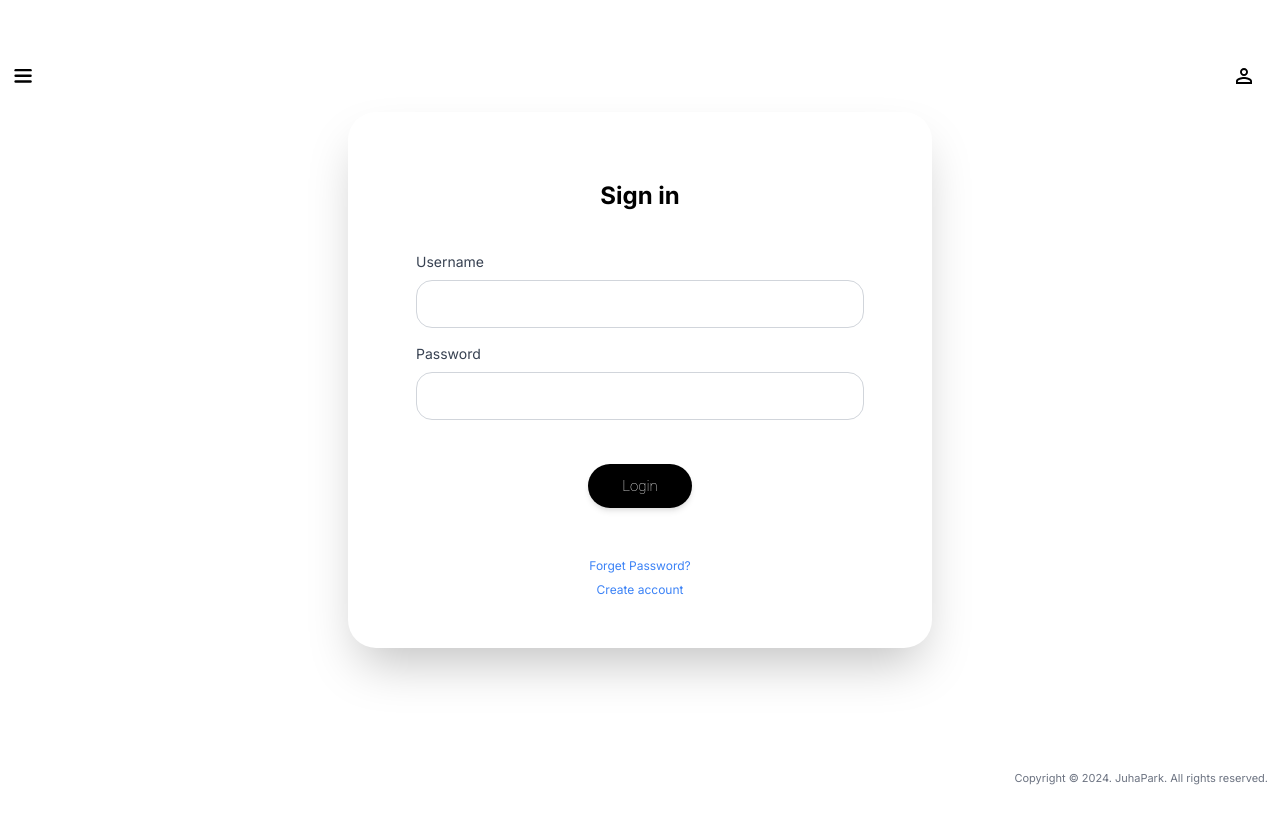
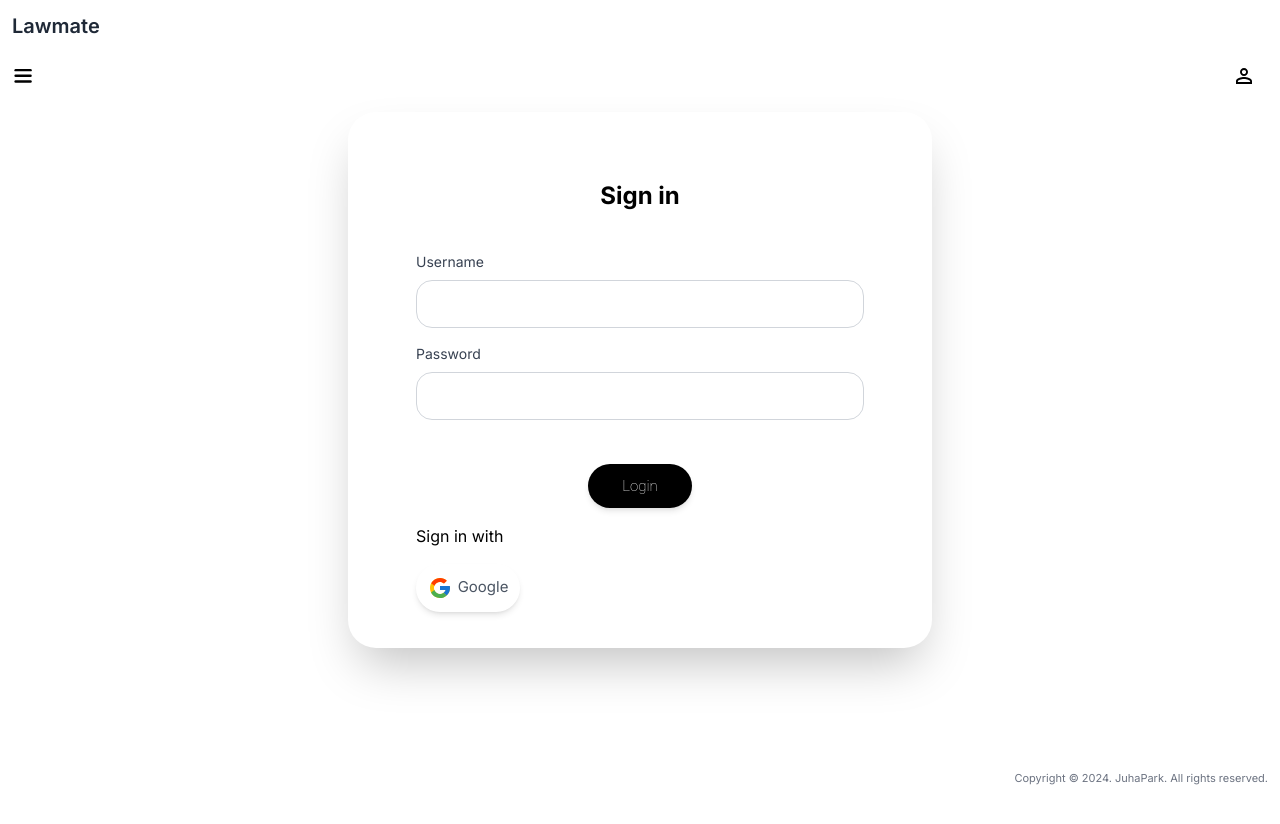
Before and after one commit to iuhapark/TX, a Next.js app in the folder nextjs-14/: page /pages/users/login in a window 1280 px wide. Shown: the top 824 px of the page. Built offline with nearby package versions, Linux system fonts and the light colour scheme.

Commit message:
Design - adjust page layout

```diff
--- a/nextjs-14/src/app/components/common/module/menu.tsx
+++ b/nextjs-14/src/app/components/common/module/menu.tsx
@@ -71,7 +71,7 @@ export default function App() {
     <div>
     <div ref={scope}>
       <Menu />
-      <MenuBar bar={() => setIsOpen(!isOpen)} />
+      <MenuBar bar={() => setIsOpen(isOpen)} />
     </div>
     </div>
   );
--- a/nextjs-14/src/app/layout.tsx
+++ b/nextjs-14/src/app/layout.tsx
@@ -30,7 +30,8 @@ export default function RootLayout({
     <html lang="en">
       <body className={inter.className}>
         <ReduxProvider>
-          <header>{parseCookies().message === "SUCCESS" && <Header />}</header>
+          {/* <header>{parseCookies().message === "SUCCESS" && <Header />}</header> */}
+          <Header />
           <main>
             <App />
             <Profile />
--- a/nextjs-14/src/app/pages/users/login/page.tsx
+++ b/nextjs-14/src/app/pages/users/login/page.tsx
@@ -109,7 +109,7 @@ export default function LoginPage() {
 
   return (
     <div className="flex justify-center h-screen w-full px-5 sm:px-0">
-      <div className="w-[73vh] h-[67vh] overflow-hidde mt-28 flex rounded-[3.5vh] shadow-2xl overflow-x-auto">
+      <div className="w-[73vh] h-[67vh] mt-28 flex rounded-[3.5vh] shadow-2xl overflow-y-auto">
         <div className="w-full p-[8.5vh] justify-center items-center">
           <p className="text-2xl text-center font-bold">Sign in</p>
           <div className="mt-10">
@@ -157,13 +157,16 @@ export default function LoginPage() {
             </pre>
           )}
           <div className="flex justify-center">
-            <button onClick={handleSubmit} className="static m-11">
+            <button onClick={handleSubmit} className="static mt-11">
               Login
             </button>
           </div>
-          {/* <a
+          <div className="flex justyfy-center items-center mt-4 mb-4">
+            Sign in with
+          </div>
+          <a
             href="#"
-            className=" flex items-center justify-center mt-4 text-white rounded-lg shadow-md hover:bg-gray-100"
+            className=" flex items-center justify-center text-white rounded-[1.5rem] shadow-md hover:bg-gray-100 w-[13vh] mb-11"
           >
             <div className="flex px-5 justify-center w-full py-3">
               <div className="min-w-[30px]">
@@ -187,12 +190,12 @@ export default function LoginPage() {
                 </svg>
               </div>
               <div className="flex w-full justify-center">
-                <h1 className="whitespace-nowrap text-gray-600 font-bold">
-                  Sign in with Google
+                <h1 className="whitespace-nowrap text-gray-600 text-[15px]">
+                  Google
                 </h1>
               </div>
             </div>
-          </a> */}
+          </a>
           <div className="w-full text-center items-end">
             <Link
               href="#"
```
Also changed, not shown: nextjs-14/src/app/pages/products/[id]/page.tsx (line endings or trailing spaces).
